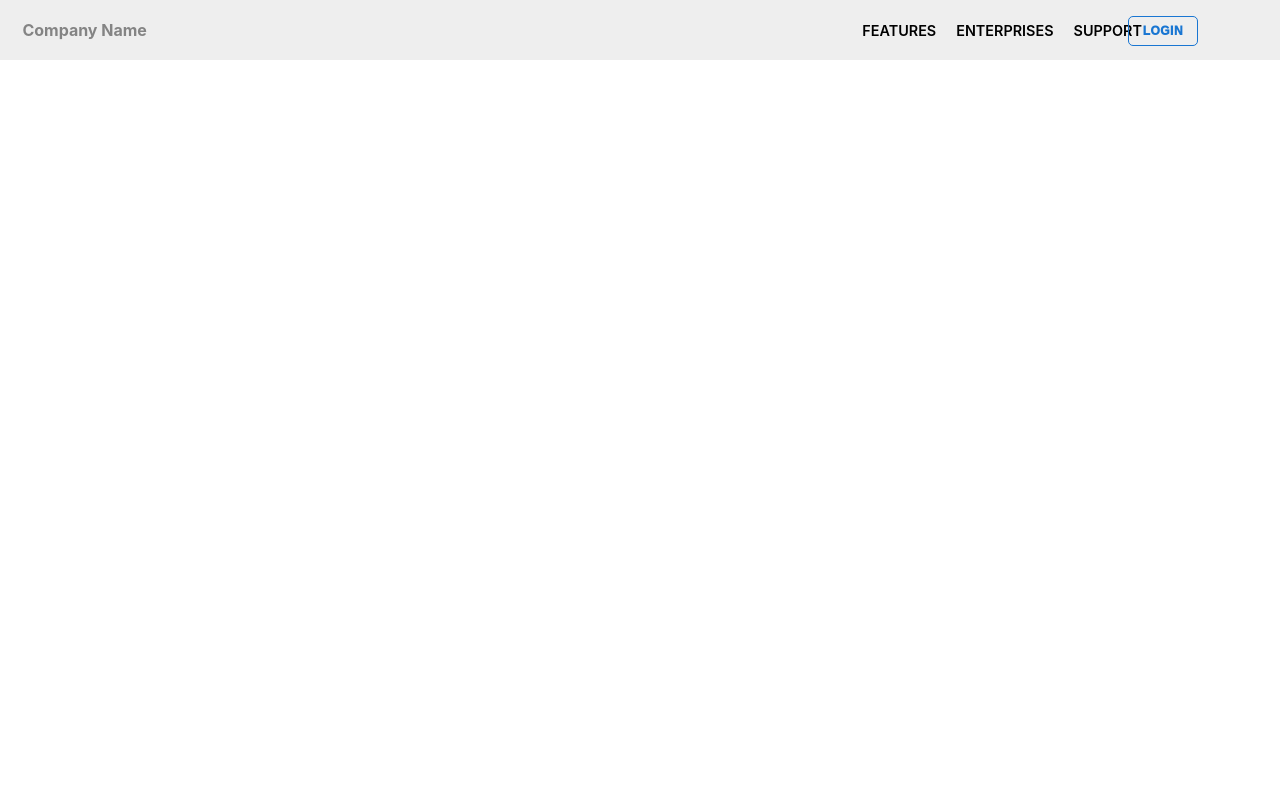
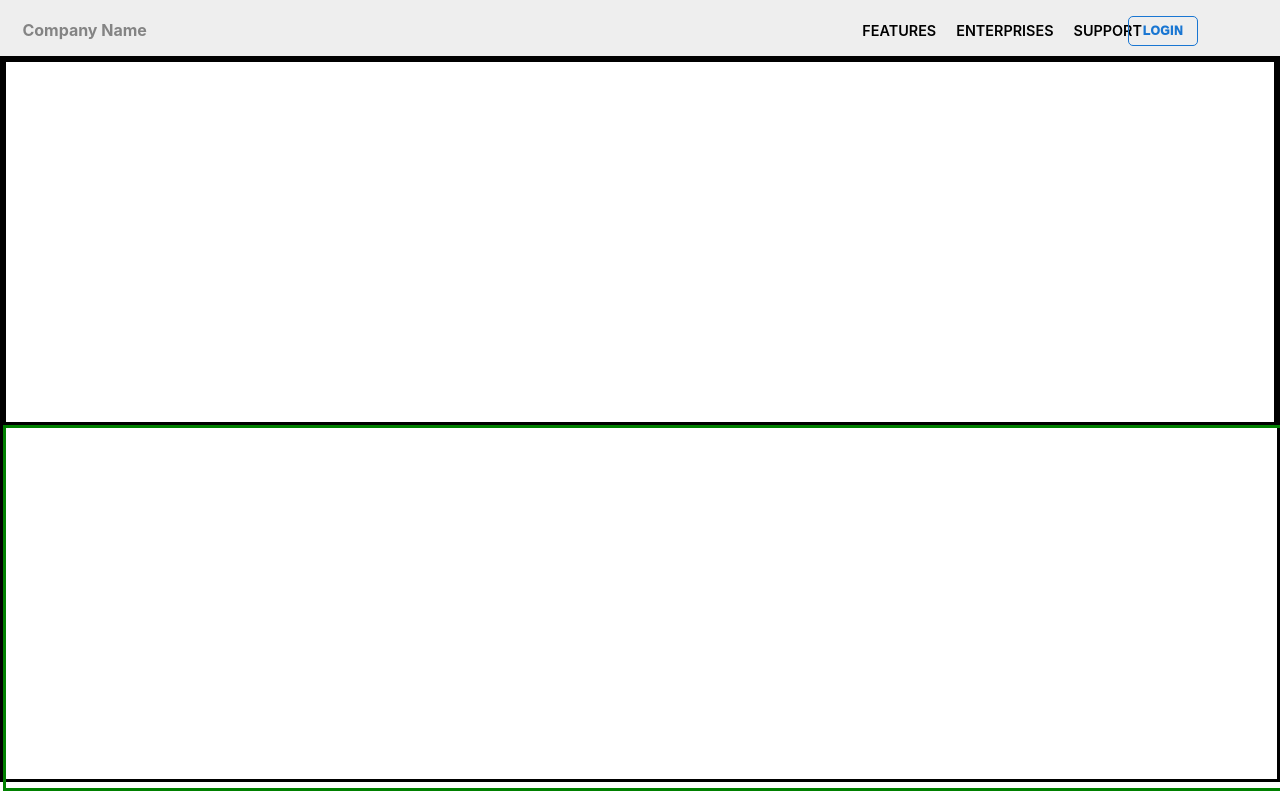
Before and after one commit to MIlanJP/Reactbasic-UI, a React (Create React App) app: page / in a window 1280 px wide. Built offline with nearby package versions, Linux system fonts and the light colour scheme.

Commit message:
Added Layout position for layout1 and layout 2 in maincontainer

```diff
--- a/src/App.css
+++ b/src/App.css
@@ -43,7 +43,7 @@ a{
 
 /* HEADER PART START */
 
-/* Main layout */
+/* Main header layout */
 header{
   background-color:#EEEEEE;
 }
@@ -113,3 +113,31 @@ left:5%;
 }
 
 /* HEADER PART END */
+
+/* MAIN-CONTAINER-START */
+/* Main Layouts */
+.MainContainer {
+  height: 90vh;
+  position: relative;
+  top: -4px;
+  border: solid;
+}
+
+/* InternalLayouts start  */
+.Layout1 {
+  border: solid;
+  height: 50%;
+}
+
+.Layout2 {
+  border: solid green;
+  position: relative;
+  width: 100%;
+  height: 50%;
+}
+
+
+/* InternalLayouts end  */
+
+
+/* MAIN-CONTAINER-END */
--- a/src/App.js
+++ b/src/App.js
@@ -4,10 +4,12 @@ import './App.css';
 import CompanyName from './Components/CompanyName';
 import Navbar from './Components/NavBar';
 import Header from './Components/Header'
+import MainContainer from './Components/maincontainer/MainContainer'
 function App() {
   return (
     <div className="App">
   <Header/>
+<MainContainer/>
     </div>
   );
 }
--- a/src/Components/maincontainer/MainContainer.js
+++ b/src/Components/maincontainer/MainContainer.js
@@ -1,10 +1,12 @@
 import React, { Component } from 'react'
-
+import L1 from './Layout1'
+import L2 from './Layout2'
 class MainContainer extends Component {
     render(){
         return(
             <div className="MainContainer" >
-
+            <L1/>
+            <L2/>
             </div>
         )
     }
```
